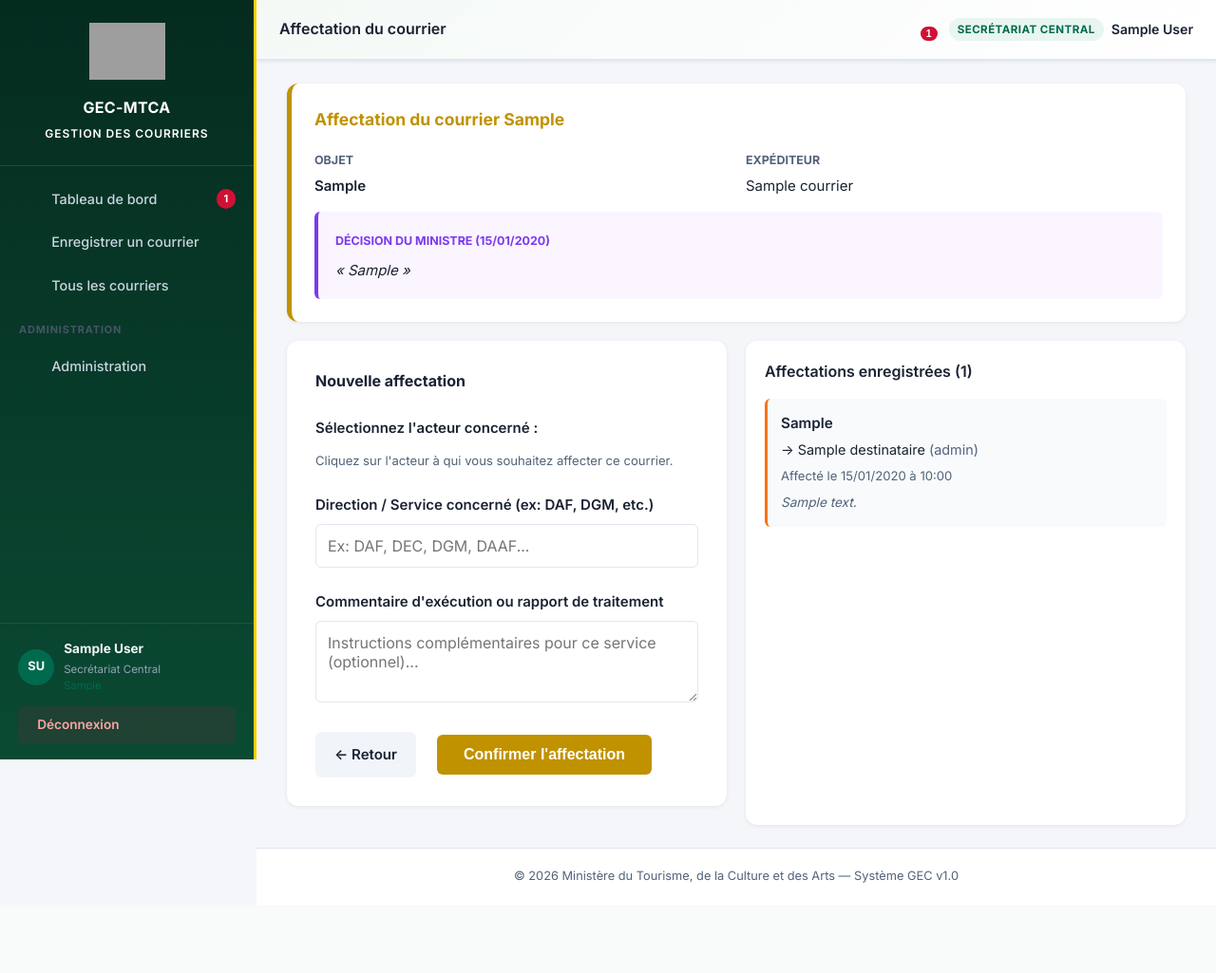
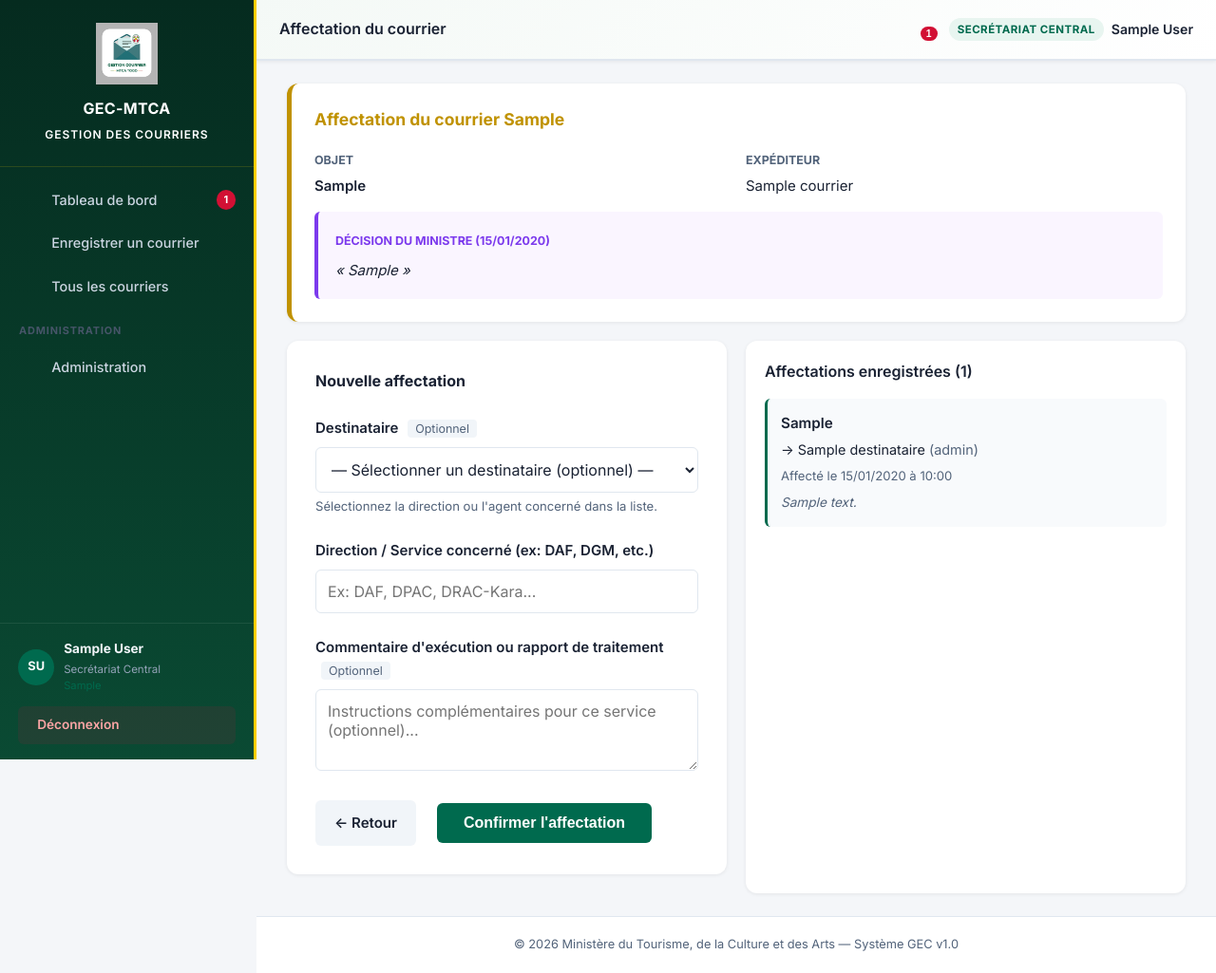
Before and after one commit to Gloriamdk/COURRIER, a Django app: template templates/affectation_form.html in a window 1280 px wide. Shown: the whole page at 95% size. Before the commit the page ends 930 px from the top, so only its background shows below. Run offline with Django 5.2, Linux system fonts and the light colour scheme; a user stored in the database is signed in; tables that the repository leaves empty hold one stand-in row (values such as "Sample post"); the template is opened without the code that fills it: values that come from a table or form of the project are taken from there, most other values are stand-ins (such as "Sample title", 1, 10 or a date in 2020); grey boxes are pictures that could not be loaded.

Commit message:
Ajout logo GEC, organigramme MTCA, affectation optionnelle avec liste déroulante groupée

```diff
--- a/courrier/forms.py
+++ b/courrier/forms.py
@@ -56,11 +56,6 @@ class CourrierForm(forms.ModelForm):
                 'id': 'id_expediteur_telephone',
                 'placeholder': "+228 XX XX XX XX (optionnel)"
             }),
-            'destinataire_initial': forms.TextInput(attrs={
-                'class': 'form-control',
-                'id': 'id_destinataire_initial',
-                'placeholder': "Orientation initiale du courrier (optionnel)"
-            }),
             'priorite': forms.Select(attrs={
                 'class': 'form-control',
                 'id': 'id_priorite',
@@ -116,20 +111,101 @@ class FicheAnalyseForm(forms.ModelForm):
         }
 
 
+def get_affectation_choices():
+    """
+    Construit la liste groupée des destinataires pour le formulaire d'affectation.
+    Groupe par direction/service, et inclut les agents sans département.
+    """
+    # Ordre d'affichage des groupes (correspondant à service_direction)
+    GROUPES_ORDRE = [
+        "Cabinet du Ministre",
+        "Secrétariat Général",
+        "DAAF",
+        "DPDT",
+        "DPT",
+        "DRICEHB",
+        "DLPL",
+        "DPAC",
+        "CNCIA",
+        "DERPC",
+        "DPC",
+        "CENALAC",
+        "DRAC Grand-Lomé",
+        "DRAC Maritime",
+        "DRAC Plateaux",
+        "DRAC Centrale",
+        "DRAC Kara",
+        "DRAC Savanes",
+        "PRMP",
+        "CPMP",
+        "CCMP",
+        "Agent Comptable",
+        "FPDT",
+        "FNPC",
+        "CNACET",
+        "IRES-RDEC",
+        "BUTODRA",
+        "CNPC",
+        "CRFTH",
+        "CCT",
+    ]
+
+    users = User.objects.filter(
+        role__in=[User.Role.DIRECTEUR, User.Role.AGENT],
+        is_active=True
+    ).order_by('service_direction', 'last_name', 'first_name')
+
+    # Groupement par service_direction
+    groupes = {}
+    sans_service = []
+
+    for user in users:
+        service = user.service_direction or ""
+        if service:
+            if service not in groupes:
+                groupes[service] = []
+            groupes[service].append((user.pk, user.get_full_name() or user.username))
+        else:
+            sans_service.append((user.pk, user.get_full_name() or user.username))
+
+    # Construction des choix groupés
+    choices = [('', '— Sélectionner un destinataire —')]
+
+    for groupe in GROUPES_ORDRE:
+        if groupe in groupes:
+            choices.append((groupe, groupes[groupe]))
+
+    # Groupes non listés dans l'ordre par défaut
+    for service, membres in groupes.items():
+        if service not in GROUPES_ORDRE:
+            choices.append((service, membres))
+
+    # Agents sans département (optionnel, en dernier)
+    if sans_service:
+        choices.append(("Agents (sans département)", sans_service))
+
+    return choices
+
+
 class AffectationForm(forms.ModelForm):
     """
     Formulaire d'affectation d'un courrier à un directeur/agent/service.
-    Filtré pour n'afficher que les utilisateurs DIRECTEUR et AGENT actifs.
+    Organisé en liste déroulante groupée par direction (organigramme MTCA).
+    Le destinataire est OPTIONNEL (le Ministre peut valider sans préciser d'agent).
     """
     destinataire = forms.ModelChoiceField(
         queryset=User.objects.filter(
             role__in=[User.Role.DIRECTEUR, User.Role.AGENT],
             is_active=True
-        ).order_by('role', 'service_direction', 'last_name'),
-        label="Sélectionnez l'acteur concerné :",
-        widget=forms.RadioSelect(attrs={'class': 'actor-radio'}),
-        empty_label=None,
-        help_text="Cliquez sur l'acteur à qui vous souhaitez affecter ce courrier."
+        ).order_by('service_direction', 'last_name'),
+        label="Destinataire (Direction ou Agent)",
+        required=False,   # <-- NON OBLIGATOIRE
+        empty_label="— Sélectionner un destinataire (optionnel) —",
+        widget=forms.Select(attrs={
+            'class': 'form-control',
+            'id': 'id_destinataire',
+        }),
+        help_text="Choisissez la direction ou l'agent concerné. Ce champ est optionnel."
     )
 
     class Meta:
@@ -139,7 +215,7 @@ class AffectationForm(forms.ModelForm):
             'service_concerne': forms.TextInput(attrs={
                 'class': 'form-control',
                 'id': 'id_service_concerne',
-                'placeholder': 'Ex: DAF, DEC, DGM, DAAF...',
+                'placeholder': 'Ex: DAF, DPAC, DRAC-Kara...',
             }),
             'note_traitement': forms.Textarea(attrs={
                 'rows': 3,
@@ -148,3 +224,12 @@ class AffectationForm(forms.ModelForm):
                 'placeholder': 'Instructions complémentaires pour ce service (optionnel)...',
             }),
         }
+
+    def __init__(self, *args, **kwargs):
+        super().__init__(*args, **kwargs)
+        # Rebuild the queryset with grouped choices using optgroup
+        users = User.objects.filter(
+            role__in=[User.Role.DIRECTEUR, User.Role.AGENT],
+            is_active=True
+        ).order_by('service_direction', 'last_name', 'first_name')
+        self.fields['destinataire'].queryset = users
--- a/templates/affectation_form.html
+++ b/templates/affectation_form.html
@@ -9,27 +9,26 @@
     .decision-recap { background: #faf5ff; padding: 18px; border-radius: var(--radius-sm); border-left: 4px solid #7c3aed; margin-top: 15px; }
     .form-card { background: #fff; padding: 30px; border-radius: var(--radius-md); box-shadow: var(--shadow-sm); margin-bottom: 20px; }
     .form-group { margin-bottom: 1.5rem; }
-    .form-label { font-weight: 600; display: block; margin-bottom: 0.5rem; }
+    .form-label { font-weight: 600; display: block; margin-bottom: 0.5rem; color: var(--text-primary); }
+    .form-label .optional-tag { font-weight: 400; font-size: 0.78rem; color: var(--text-muted); background: #f1f5f9; padding: 2px 8px; border-radius: 4px; margin-left: 6px; }
     .form-control { width: 100%; padding: 0.75rem; border: 1px solid var(--border-color); border-radius: var(--radius-sm); font-size: 1rem; font-family: var(--font-sans); }
     .form-control:focus { outline: none; border-color: var(--warning-color); box-shadow: 0 0 0 3px rgba(180, 83, 9, 0.1); }
     .help-text { font-size: 0.82rem; color: var(--text-muted); margin-top: 4px; }
     .btn-affecter { padding: 12px 28px; background: var(--warning-color); color: white; border: none; border-radius: var(--radius-sm); cursor: pointer; font-weight: 700; font-size: 1rem; }
-    .btn-affecter:hover { background: #92400e; }
+    .btn-affecter:hover { background: #005a40; }
     .btn-back { padding: 12px 20px; background: #f1f5f9; color: var(--text-primary); border: none; border-radius: var(--radius-sm); cursor: pointer; font-weight: 600; text-decoration: none; display: inline-block; margin-right: 10px; }
+    .btn-affecter { padding: 12px 28px; background: var(--primary-color); color: white; border: none; border-radius: var(--radius-sm); cursor: pointer; font-weight: 700; font-size: 1rem; }
+    .btn-affecter:hover { background: var(--primary-hover); }
 
     .existing-aff { background: white; border-radius: var(--radius-md); box-shadow: var(--shadow-sm); padding: 20px; }
-    .aff-item { padding: 14px; background: #f8fafc; border-radius: var(--radius-sm); margin-bottom: 10px; border-left: 3px solid #f97316; }
+    .aff-item { padding: 14px; background: #f8fafc; border-radius: var(--radius-sm); margin-bottom: 10px; border-left: 3px solid var(--primary-color); }
     .aff-item h4 { font-size: 0.95rem; font-weight: 600; margin-bottom: 4px; }
     .aff-item small { color: var(--text-muted); font-size: 0.82rem; }
 
-    /* Style en cartes pour les boutons radio */
-    .actor-list { display: grid; grid-template-columns: 1fr; gap: 10px; max-height: 300px; overflow-y: auto; padding-right: 5px; }
-    .actor-card { position: relative; border: 1px solid var(--border-color); border-radius: var(--radius-sm); transition: all 0.2s; }
-    .actor-card:hover { border-color: var(--warning-color); background: #fffbeb; }
-    .actor-card input[type="radio"] { position: absolute; opacity: 0; }
-    .actor-card label { display: block; padding: 12px 16px; cursor: pointer; margin: 0; }
-    .actor-card input[type="radio"]:checked + label { background: #fffbeb; border: 2px solid var(--warning-color); border-radius: var(--radius-sm); }
-    .actor-name { font-weight: 600; font-size: 0.95rem; color: var(--text-primary); }
+    /* Select groupé */
+    select.form-control { height: auto; appearance: auto; cursor: pointer; }
+    select.form-control optgroup { font-weight: 700; color: var(--text-primary); background: #f8fafc; }
+    select.form-control option { font-weight: 400; color: var(--text-primary); padding: 6px; }
 </style>
 {% endblock %}
 
@@ -37,7 +36,7 @@
 
 <!-- Récapitulatif du courrier et de la décision -->
 <div class="info-card">
-    <h3 style="color: var(--warning-color); margin-bottom: 1rem;"> Affectation du courrier {{ courrier.reference }}</h3>
+    <h3 style="color: var(--warning-color); margin-bottom: 1rem;">Affectation du courrier {{ courrier.reference }}</h3>
     <div style="display: grid; grid-template-columns: 1fr 1fr; gap: 15px;">
         <div>
             <small style="font-size: 0.78rem; font-weight: 700; color: var(--text-muted); text-transform: uppercase;">Objet</small>
@@ -63,7 +62,7 @@
     <div>
         <form method="post" class="form-card">
             {% csrf_token %}
-            <h3 style="margin-bottom: 1.5rem; font-size: 1rem;"> Nouvelle affectation</h3>
+            <h3 style="margin-bottom: 1.5rem; font-size: 1rem;">Nouvelle affectation</h3>
 
             {% if form.errors %}
             <div style="background: #fee2e2; padding: 12px; border-radius: var(--radius-sm); margin-bottom: 1rem; color: #b91c1c;">
@@ -71,36 +70,58 @@
             </div>
             {% endif %}
 
-            {% for field in form %}
+            <!-- Champ Destinataire (liste déroulante groupée) -->
             <div class="form-group">
-                <label class="form-label" for="{{ field.id_for_label }}">{{ field.label }}</label>
-                {% if field.name == 'destinataire' %}
-                <div class="actor-list">
-                    {% for radio in field %}
-                    <div class="actor-card">
-                        {{ radio.tag }}
-                        <label for="{{ radio.id_for_label }}">
-                            <div class="actor-name">{{ radio.choice_label }}</div>
-                        </label>
-                    </div>
+                <label class="form-label" for="id_destinataire">
+                    Destinataire
+                    <span class="optional-tag">Optionnel</span>
+                </label>
+                <select name="destinataire" id="id_destinataire" class="form-control">
+                    <option value="">— Sélectionner un destinataire (optionnel) —</option>
+                    {% regroup form.fields.destinataire.queryset by service_direction as acteurs_par_service %}
+                    {% for groupe in acteurs_par_service %}
+                        {% if groupe.grouper %}
+                        <optgroup label="{{ groupe.grouper }}">
+                            {% for acteur in groupe.list %}
+                            <option value="{{ acteur.pk }}" {% if form.destinataire.value == acteur.pk|stringformat:"s" %}selected{% endif %}>
+                                {{ acteur.get_full_name|default:acteur.username }} ({{ acteur.get_role_display }})
+                            </option>
+                            {% endfor %}
+                        </optgroup>
+                        {% else %}
+                        <optgroup label="Agents (sans département)">
+                            {% for acteur in groupe.list %}
+                            <option value="{{ acteur.pk }}" {% if form.destinataire.value == acteur.pk|stringformat:"s" %}selected{% endif %}>
+                                {{ acteur.get_full_name|default:acteur.username }} ({{ acteur.get_role_display }})
+                            </option>
+                            {% endfor %}
+                        </optgroup>
+                        {% endif %}
                     {% endfor %}
-                </div>
-                {% else %}
-                {{ field }}
-                {% endif %}
-                {% if field.help_text %}
-                    <p class="help-text">{{ field.help_text }}</p>
-                {% endif %}
-                {% if field.errors %}
-                    <small style="color: var(--danger-color);">{{ field.errors }}</small>
-                {% endif %}
+                </select>
+                <p class="help-text">Sélectionnez la direction ou l'agent concerné dans la liste.</p>
             </div>
-            {% endfor %}
+
+            <!-- Autres champs du formulaire -->
+            <div class="form-group">
+                <label class="form-label" for="id_service_concerne">{{ form.service_concerne.label }}</label>
+                {{ form.service_concerne }}
+                {% if form.service_concerne.help_text %}<p class="help-text">{{ form.service_concerne.help_text }}</p>{% endif %}
+                {% if form.service_concerne.errors %}<small style="color: var(--danger-color);">{{ form.service_concerne.errors }}</small>{% endif %}
+            </div>
+
+            <div class="form-group">
+                <label class="form-label" for="id_note_traitement">
+                    {{ form.note_traitement.label }}
+                    <span class="optional-tag">Optionnel</span>
+                </label>
+                {{ form.note_traitement }}
+            </div>
 
             <div style="margin-top: 1.5rem; display: flex; align-items: center; gap: 12px;">
                 <a href="{% url 'courrier_detail' courrier.pk %}" class="btn-back">← Retour</a>
                 <button type="submit" class="btn-affecter" id="btn-confirmer-affectation">
-                     Confirmer l'affectation
+                    Confirmer l'affectation
                 </button>
             </div>
         </form>
@@ -116,8 +137,12 @@
         <div class="aff-item" id="aff-existante-{{ aff.pk }}">
             <h4>{{ aff.service_concerne }}</h4>
             <p style="font-size: 0.9rem; color: var(--text-primary); margin-bottom: 4px;">
-                → {{ aff.destinataire.get_full_name|default:aff.destinataire.username }}
-                <span style="color: var(--text-muted);">({{ aff.destinataire.get_role_display }})</span>
+                {% if aff.destinataire %}
+                    → {{ aff.destinataire.get_full_name|default:aff.destinataire.username }}
+                    <span style="color: var(--text-muted);">({{ aff.destinataire.get_role_display }})</span>
+                {% else %}
+                    → <em style="color: var(--text-muted);">Aucun agent spécifié</em>
+                {% endif %}
             </p>
             <small>Affecté le {{ aff.date_affectation|date:"d/m/Y à H:i" }}</small>
             {% if aff.note_traitement %}
--- a/templates/base.html
+++ b/templates/base.html
@@ -24,7 +24,7 @@
     <!-- ===== BARRE LATÉRALE (SIDEBAR) ===== -->
     <aside class="sidebar" id="sidebar">
         <div class="sidebar-header">
-            <img src="{% static 'images/Blason-rt.svg' %}" alt="Logo Gouvernement Togolais" class="sidebar-logo-img" style="height: 60px; margin-bottom: 10px;">
+            <img src="{% static 'images/logo_gec.png' %}" alt="Logo GEC MTCA" class="sidebar-logo-img" style="height: 65px; width: auto; margin-bottom: 6px; object-fit: contain;">
             <h1 class="sidebar-title">GEC-MTCA</h1>
             <p class="sidebar-subtitle">Gestion des Courriers</p>
         </div>
```
Also changed, not shown: courrier/seed_directions.py (added, +103 -0 lines), static/images/logo_gec.png (added), 1 other file.
